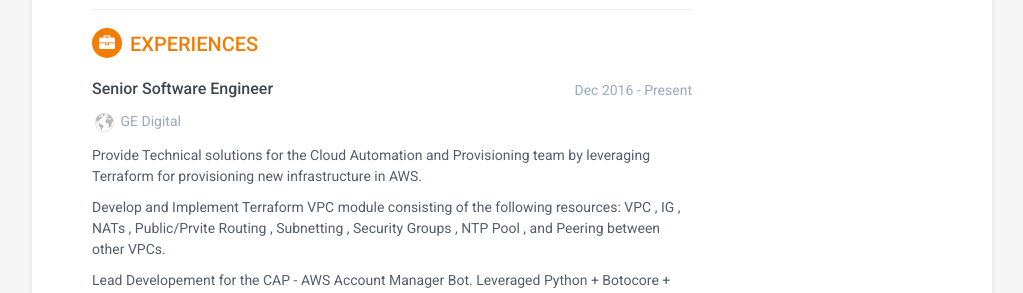
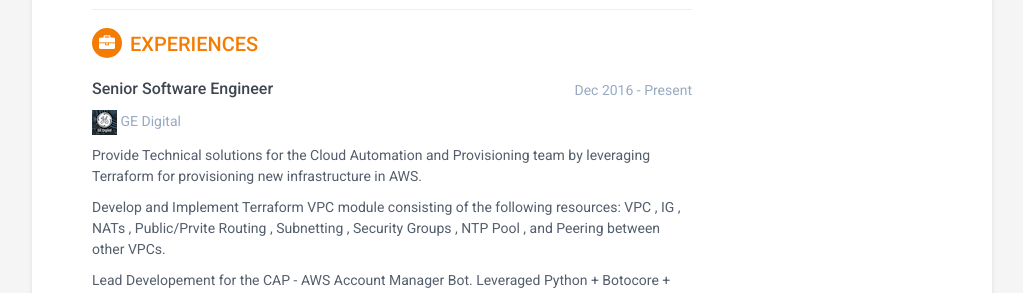
Before and after one commit to ivanfan12345/cv, a Jekyll site: the page built from index.html, in a window 1280 px wide. Shown: the part 354-647 px from the top of the page, without its empty margins (128-1151 px from the left). Built offline with Jekyll 4.4.1, drawn with Linux system fonts in a browser that asks for light colours.

Commit message:
change image for latest entry.

```diff
--- a/_includes/experience.html
+++ b/_includes/experience.html
@@ -7,7 +7,7 @@
                             <h3 class="job-title">Senior Software Engineer</h3>
                             <div class="time">Dec 2016 - Present</div>
                         </div><!--//upper-row-->
-                        <div class="company"><img src="assets/images/Tiny_Earth.png" alt="GE Image"> GE Digital </div>
+                        <div class="company"><img src="assets/images/Tiny_GE.png" alt="GE Image"> GE Digital </div>
                     </div><!--//meta-->
                     <div class="details">
                         <p>Provide Technical solutions for the Cloud Automation and Provisioning team by leveraging Terraform for provisioning new infrastructure in AWS.</p>
```
